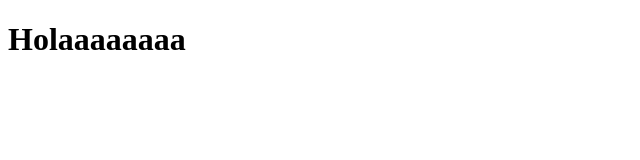
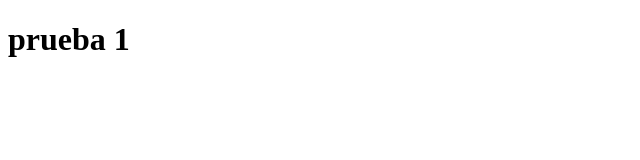
Before and after one commit to CESAR0090daniel/cesarmendoza, a plain HTML site: page site/index.html in a window 1280 px wide. Shown: the whole page, without its empty margins (0-640 px from the left). Drawn offline with Linux system fonts and the light colour scheme.

Commit message:
Small addition to out page content.

```diff
--- a/site/index.html
+++ b/site/index.html
@@ -4,6 +4,6 @@
 	<title>hola amigos</title>
 </head>
 <body>
-<h1>Holaaaaaaaa</h1>
+<h1>prueba 1</h1>
 </body>
 </html>
```
